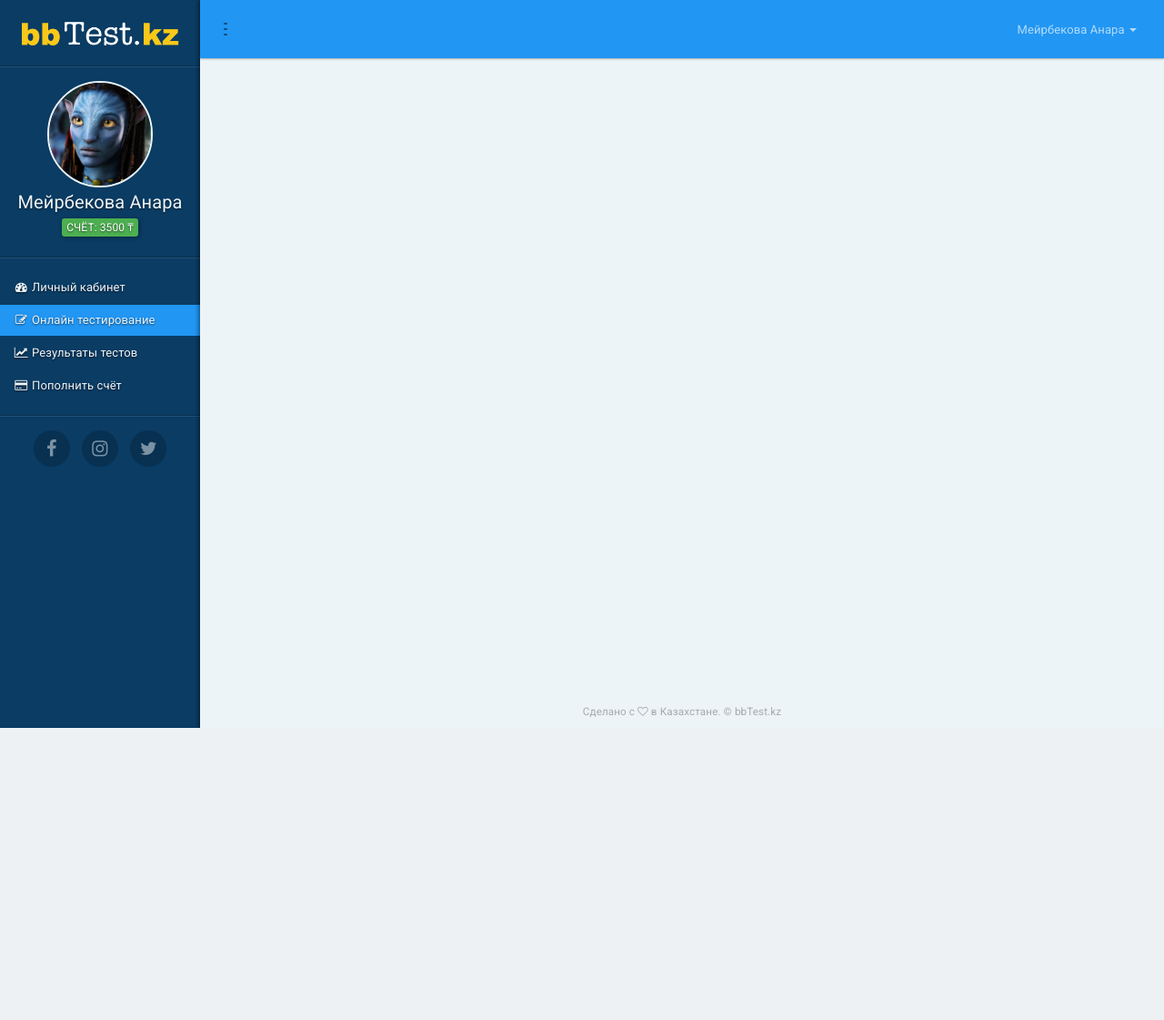
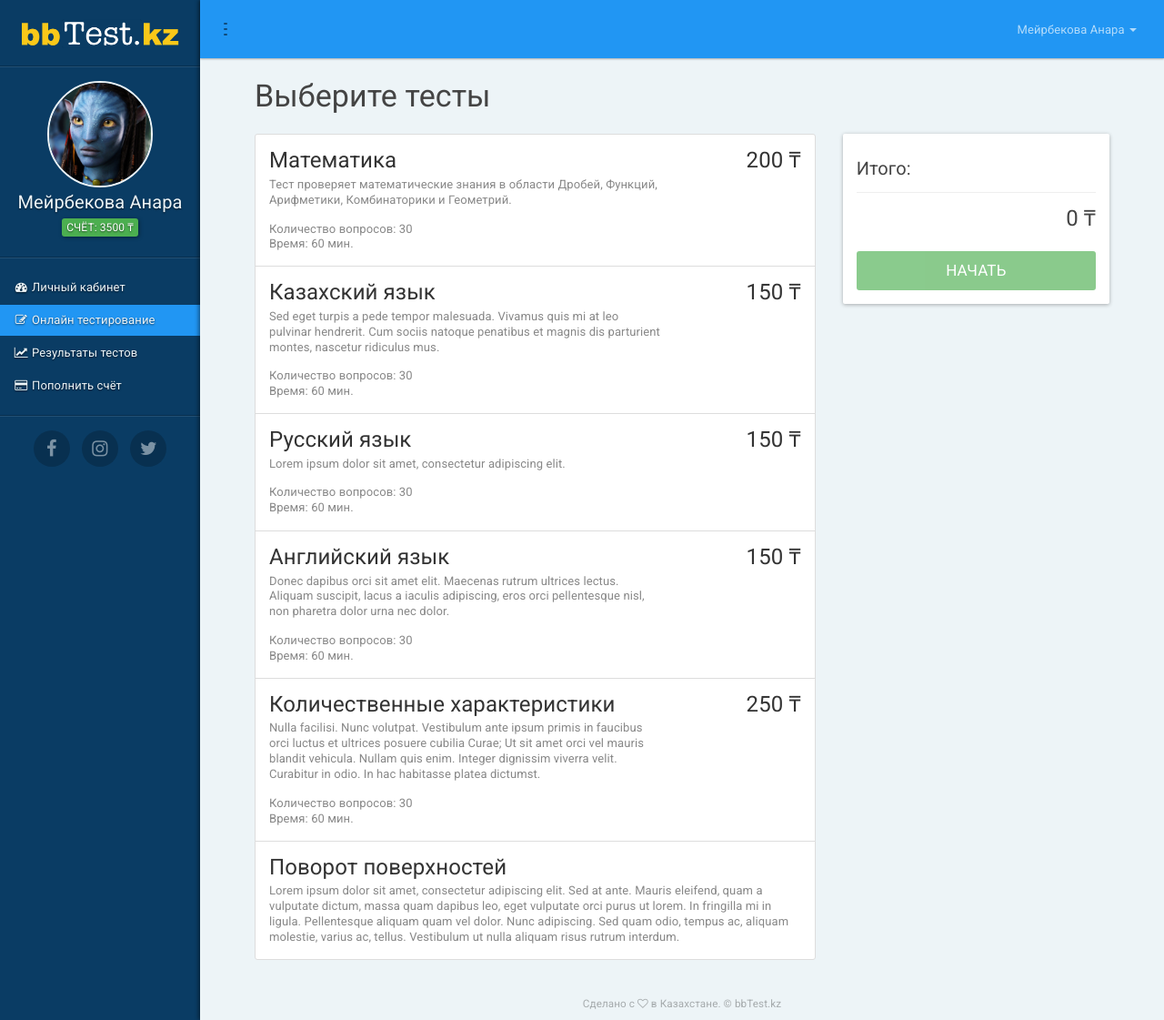
Before and after one commit to darkslab/BBEdu, a PHP site: a page that uses mockup/index.php in a window 1280 px wide. Shown: the whole page at 91% size. Before the commit the page ends 800 px from the top, so only its background shows below. Run offline with PHP 8.4, Linux system fonts and the light colour scheme.

Commit message:
Updated template

```diff
--- a/mockup/css/style.css
+++ b/mockup/css/style.css
@@ -2,50 +2,54 @@
  * Common purpose classes
  */
 
-.mt-0  { margin-top:      0px !important; }
-.mr-0  { margin-right:    0px !important; }
-.mb-0  { margin-bottom:   0px !important; }
-.ml-0  { margin-left:     0px !important; }
-.mt-5  { margin-top:      5px !important; }
-.mr-5  { margin-right:    5px !important; }
-.mb-5  { margin-bottom:   5px !important; }
-.ml-5  { margin-left:     5px !important; }
-.mt-10 { margin-top:     10px !important; }
-.mr-10 { margin-right:   10px !important; }
-.mb-10 { margin-bottom:  10px !important; }
-.ml-10 { margin-left:    10px !important; }
-.mt-15 { margin-top:     15px !important; }
-.mr-15 { margin-right:   15px !important; }
-.mb-15 { margin-bottom:  15px !important; }
-.ml-15 { margin-left:    15px !important; }
-.mt-23 { margin-top:     23px !important; }
-.mr-23 { margin-right:   23px !important; }
-.mb-23 { margin-bottom:  23px !important; }
-.ml-23 { margin-left:    23px !important; }
-.pt-0  { padding-top:     0px !important; }
-.pr-0  { padding-right:   0px !important; }
-.pb-0  { padding-bottom:  0px !important; }
-.pl-0  { padding-left:    0px !important; }
-.pt-5  { padding-top:     5px !important; }
-.pr-5  { padding-right:   5px !important; }
-.pb-5  { padding-bottom:  5px !important; }
-.pl-5  { padding-left:    5px !important; }
-.pt-10 { padding-top:    10px !important; }
-.pr-10 { padding-right:  10px !important; }
-.pb-10 { padding-bottom: 10px !important; }
-.pl-10 { padding-left:   10px !important; }
-.pt-15 { padding-top:    15px !important; }
-.pr-15 { padding-right:  15px !important; }
-.pb-15 { padding-bottom: 15px !important; }
-.pl-15 { padding-left:   15px !important; }
-.pt-23 { padding-top:    23px !important; }
-.pr-23 { padding-right:  23px !important; }
-.pb-23 { padding-bottom: 23px !important; }
-.pl-23 { padding-left:   23px !important; }
-.pt-30 { padding-top:    30px !important; }
-.pr-30 { padding-right:  30px !important; }
-.pb-30 { padding-bottom: 30px !important; }
-.pl-30 { padding-left:   30px !important; }
+.mt-0   { margin-top:       0px !important; }
+.mr-0   { margin-right:     0px !important; }
+.mb-0   { margin-bottom:    0px !important; }
+.ml-0   { margin-left:      0px !important; }
+.mt-5   { margin-top:       5px !important; }
+.mr-5   { margin-right:     5px !important; }
+.mb-5   { margin-bottom:    5px !important; }
+.ml-5   { margin-left:      5px !important; }
+.mt-10  { margin-top:      10px !important; }
+.mr-10  { margin-right:    10px !important; }
+.mb-10  { margin-bottom:   10px !important; }
+.ml-10  { margin-left:     10px !important; }
+.mt-15  { margin-top:      15px !important; }
+.mr-15  { margin-right:    15px !important; }
+.mb-15  { margin-bottom:   15px !important; }
+.ml-15  { margin-left:     15px !important; }
+.mt--15 { margin-top:     -15px !important; }
+.mr--15 { margin-right:   -15px !important; }
+.mb--15 { margin-bottom:  -15px !important; }
+.ml--15 { margin-left:    -15px !important; }
+.mt-23  { margin-top:      23px !important; }
+.mr-23  { margin-right:    23px !important; }
+.mb-23  { margin-bottom:   23px !important; }
+.ml-23  { margin-left:     23px !important; }
+.pt-0   { padding-top:      0px !important; }
+.pr-0   { padding-right:    0px !important; }
+.pb-0   { padding-bottom:   0px !important; }
+.pl-0   { padding-left:     0px !important; }
+.pt-5   { padding-top:      5px !important; }
+.pr-5   { padding-right:    5px !important; }
+.pb-5   { padding-bottom:   5px !important; }
+.pl-5   { padding-left:     5px !important; }
+.pt-10  { padding-top:     10px !important; }
+.pr-10  { padding-right:   10px !important; }
+.pb-10  { padding-bottom:  10px !important; }
+.pl-10  { padding-left:    10px !important; }
+.pt-15  { padding-top:     15px !important; }
+.pr-15  { padding-right:   15px !important; }
+.pb-15  { padding-bottom:  15px !important; }
+.pl-15  { padding-left:    15px !important; }
+.pt-23  { padding-top:     23px !important; }
+.pr-23  { padding-right:   23px !important; }
+.pb-23  { padding-bottom:  23px !important; }
+.pl-23  { padding-left:    23px !important; }
+.pt-30  { padding-top:     30px !important; }
+.pr-30  { padding-right:   30px !important; }
+.pb-30  { padding-bottom:  30px !important; }
+.pl-30  { padding-left:    30px !important; }
 .text-bright {
     color: rgba(237, 244, 247, 1);
 }
@@ -67,6 +71,9 @@
 .panel-title .label {
     padding: .2em .6em .2em;
     font-size: 100%;
+}
+.list-group-item-text {
+    color: #888;
 }
 
 
@@ -510,3 +517,17 @@
 .bb-social-icon.bb-social-icon-twitter:focus {
     color: #1da1f2;
 }
+
+.list-group-item .bb-list-group-heading-active {
+    opacity: 0;
+    -webkit-transition: opacity 0.2s;
+         -o-transition: opacity 0.2s;
+            transition: opacity 0.2s;
+}
+
+.list-group-item.active .bb-list-group-heading-active,
+.list-group-item.active:hover .bb-list-group-heading-active,
+.list-group-item.active:focus .bb-list-group-heading-active {
+    color: #79c37c;
+    opacity: 1;
+}
--- /dev/null
+++ b/mockup/test.php
@@ -0,0 +1,168 @@
+<script>
+    $(function() {
+        var selected_items = [];
+        var selected_rows = [];
+        var total = 0;
+        var $summary_container = $("[data-summary-container]");
+        var $summary_row = $summary_container.children("div");
+
+        $summary_container.html("");
+
+        $("[data-line-item]").click(function() {
+            var item = $(this).data("line-item");
+            var index = selected_items.indexOf(item);
+            if (index != -1) {
+                selected_items.splice(index, 1);
+                $(this).removeClass("active");
+
+                selected_rows[index].remove();
+                selected_rows.splice(index, 1);
+
+                total -= $(this).data("line-item-price");
+            } else {
+                selected_items.push(item);
+                $(this).addClass("active");
+
+                var row = $summary_row.clone();
+                row.find("[data-summary=\"caption\"]").text($(this).data("line-item-caption"));
+                row.find("[data-summary=\"amount\"]").html($(this).data("line-item-price") + " &#8376;");
+                $summary_container.append(row);
+                selected_rows.push(row);
+
+                total += $(this).data("line-item-price");
+            }
+
+            $("[data-total-amount]").html(total + " &#8376;");
+            if (total > 0) {
+                $("[data-charge-button]").attr("disabled", false);
+            } else {
+                $("[data-charge-button]").attr("disabled", true);
+            }
+        });
+    });
+</script>
+<div class="row">
+    <div class="col-xs-12">
+        <h3 class="mb-23 mt-0">Выберите тесты</h3>
+    </div>
+
+    <div class="col-xs-12">
+        <div class="row">
+            <div class="col-sm-8">
+                <div class="list-group">
+                    <a href="javascript:void(0);" class="list-group-item" data-line-item="0" data-line-item-caption="Математика" data-line-item-price="200">
+                        <div class="row">
+                            <div class="col-xs-8 col-sm-9">
+                                <h4 class="list-group-item-heading">Математика</h4>
+                                <p class="list-group-item-text">Тест проверяет математические знания в области Дробей, Функций, Арифметики, Комбинаторики и Геометрий.</p>
+                                <p class="list-group-item-text mt-15">Количество вопросов: 30</p>
+                                <p class="list-group-item-text">Время: 60 мин.</p>
+                            </div>
+                            <div class="col-xs-4 col-sm-3">
+                                <h4 class="list-group-item-heading text-right">200 &#8376;</h4>
+                                <h1 class="list-group-item-heading bb-list-group-heading-active text-right">
+                                    <i class="fa fa-check-circle"></i>
+                                </h1>
+                            </div>
+                        </div>
+                    </a>
+                    <a href="javascript:void(0);" class="list-group-item" data-line-item="1" data-line-item-caption="Казахский язык" data-line-item-price="150">
+                        <div class="row">
+                            <div class="col-xs-8 col-sm-9">
+                                <h4 class="list-group-item-heading">Казахский язык</h4>
+                                <p class="list-group-item-text">Sed eget turpis a pede tempor malesuada. Vivamus quis mi at leo pulvinar hendrerit. Cum sociis natoque penatibus et magnis dis parturient montes, nascetur ridiculus mus.</p>
+                                <p class="list-group-item-text mt-15">Количество вопросов: 30</p>
+                                <p class="list-group-item-text">Время: 60 мин.</p>
+                            </div>
+                            <div class="col-xs-4 col-sm-3">
+                                <h4 class="list-group-item-heading text-right">150 &#8376;</h4>
+                                <h1 class="list-group-item-heading bb-list-group-heading-active text-right">
+                                    <i class="fa fa-check-circle"></i>
+                                </h1>
+                            </div>
+                        </div>
+                    </a>
+                    <a href="javascript:void(0);" class="list-group-item" data-line-item="2" data-line-item-caption="Русский язык" data-line-item-price="150">
+                        <div class="row">
+                            <div class="col-xs-8 col-sm-9">
+                                <h4 class="list-group-item-heading">Русский язык</h4>
+                                <p class="list-group-item-text">Lorem ipsum dolor sit amet, consectetur adipiscing elit.</p>
+                                <p class="list-group-item-text mt-15">Количество вопросов: 30</p>
+                                <p class="list-group-item-text">Время: 60 мин.</p>
+                            </div>
+                            <div class="col-xs-4 col-sm-3">
+                                <h4 class="list-group-item-heading text-right">150 &#8376;</h4>
+                                <h1 class="list-group-item-heading bb-list-group-heading-active text-right">
+                                    <i class="fa fa-check-circle"></i>
+                                </h1>
+                            </div>
+                        </div>
+                    </a>
+                    <a href="javascript:void(0);" class="list-group-item" data-line-item="3" data-line-item-caption="Английский язык" data-line-item-price="150">
+                        <div class="row">
+                            <div class="col-xs-8 col-sm-9">
+                                <h4 class="list-group-item-heading">Английский язык</h4>
+                                <p class="list-group-item-text">Donec dapibus orci sit amet elit. Maecenas rutrum ultrices lectus. Aliquam suscipit, lacus a iaculis adipiscing, eros orci pellentesque nisl, non pharetra dolor urna nec dolor.</p>
+                                <p class="list-group-item-text mt-15">Количество вопросов: 30</p>
+                                <p class="list-group-item-text">Время: 60 мин.</p>
+                            </div>
+                            <div class="col-xs-4 col-sm-3">
+                                <h4 class="list-group-item-heading text-right">150 &#8376;</h4>
+                                <h1 class="list-group-item-heading bb-list-group-heading-active text-right">
+                                    <i class="fa fa-check-circle"></i>
+                                </h1>
+                            </div>
+                        </div>
+                    </a>
+                    <a href="javascript:void(0);" class="list-group-item" data-line-item="4" data-line-item-caption="Количественные характеристики" data-line-item-price="250">
+                        <div class="row">
+                            <div class="col-xs-8 col-sm-9">
+                                <h4 class="list-group-item-heading">Количественные характеристики</h4>
+                                <p class="list-group-item-text">Nulla facilisi. Nunc volutpat. Vestibulum ante ipsum primis in faucibus orci luctus et ultrices posuere cubilia Curae; Ut sit amet orci vel mauris blandit vehicula. Nullam quis enim. Integer dignissim viverra velit. Curabitur in odio. In hac habitasse platea dictumst.</p>
+                                <p class="list-group-item-text mt-15">Количество вопросов: 30</p>
+                                <p class="list-group-item-text">Время: 60 мин.</p>
+                            </div>
+                            <div class="col-xs-4 col-sm-3">
+                                <h4 class="list-group-item-heading text-right">250 &#8376;</h4>
+                                <h1 class="list-group-item-heading bb-list-group-heading-active text-right">
+                                    <i class="fa fa-check-circle"></i>
+                                </h1>
+                            </div>
+                        </div>
+                    </a>
+                    <a href="javascript:void(0);" class="list-group-item">
+                        <div class="row">
+                            <div class="col-xs-12">
+                                <h4 class="list-group-item-heading">Поворот поверхностей</h4>
+                                <p class="list-group-item-text">Lorem ipsum dolor sit amet, consectetur adipiscing elit. Sed at ante. Mauris eleifend, quam a vulputate dictum, massa quam dapibus leo, eget vulputate orci purus ut lorem. In fringilla mi in ligula. Pellentesque aliquam quam vel dolor. Nunc adipiscing. Sed quam odio, tempus ac, aliquam molestie, varius ac, tellus. Vestibulum ut nulla aliquam risus rutrum interdum.</p>
+                            </div>
+                        </div>
+                    </a>
+                </div>
+            </div>
+            <div class="col-sm-4">
+                <div class="panel panel-default">
+                    <div class="panel-body">
+                        <h5>Итого:</h5>
+                        <div data-summary-container>
+                            <div class="row">
+                                <div class="col-xs-8">
+                                    <h6 class="mt-10 mb-0" data-summary="caption"></h6>
+                                </div>
+                                <div class="col-xs-4 text-right">
+                                    <h6 class="mt-10 mb-0">
+                                        <span class="pull-left ml--15">&times;</span>
+                                        <span data-summary="amount"></span>
+                                    </h6>
+                                </div>
+                            </div>
+                        </div>
+                        <hr class="mt-15 mb-15">
+                        <h4 class="text-right mt-0 mb-23" data-total-amount>0 &#8376;</h4>
+                        <button type="button" class="btn btn-success btn-lg btn-block" disabled data-charge-button>Начать</button>
+                    </div>
+                </div>
+            </div>
+        </div>
+    </div>
+</div>
```
